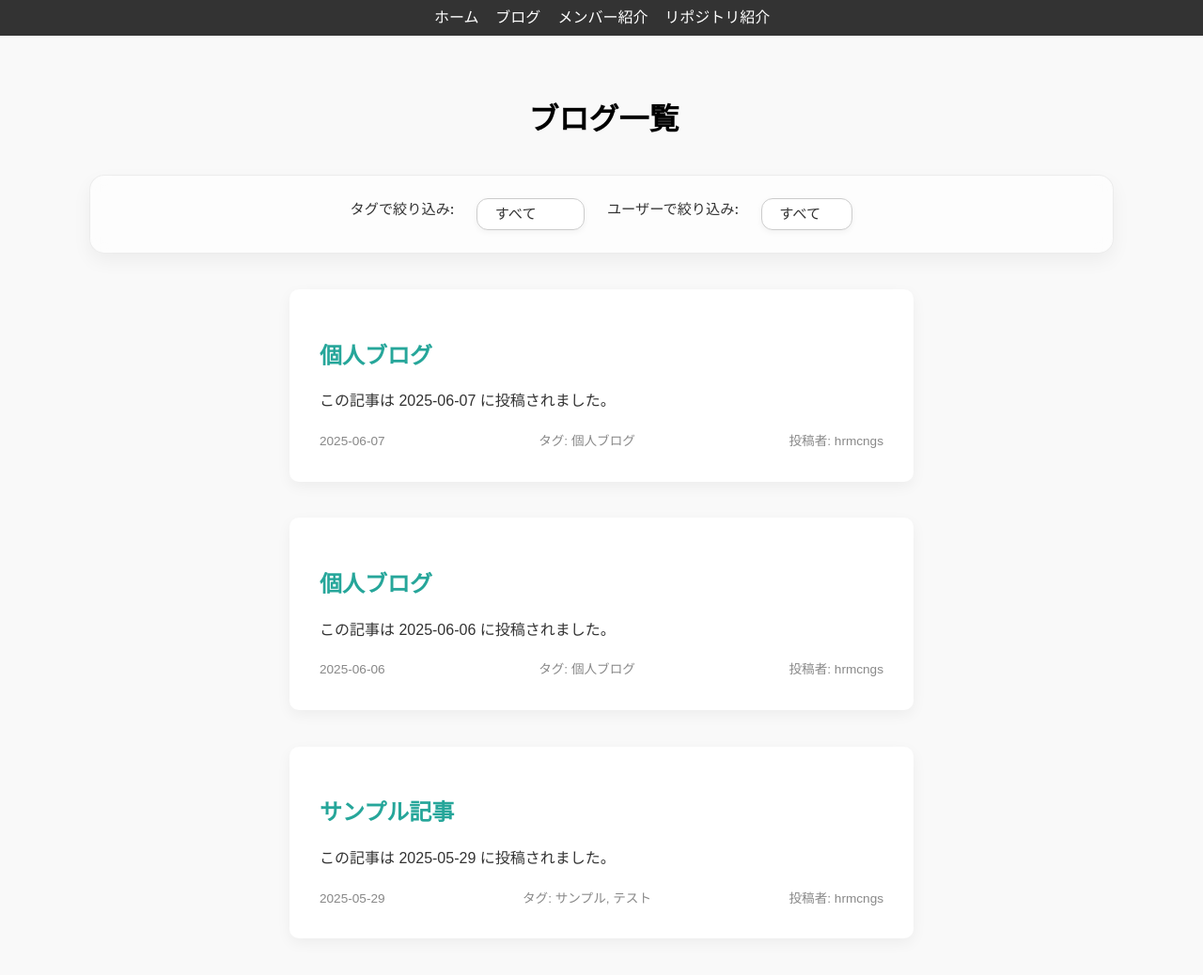
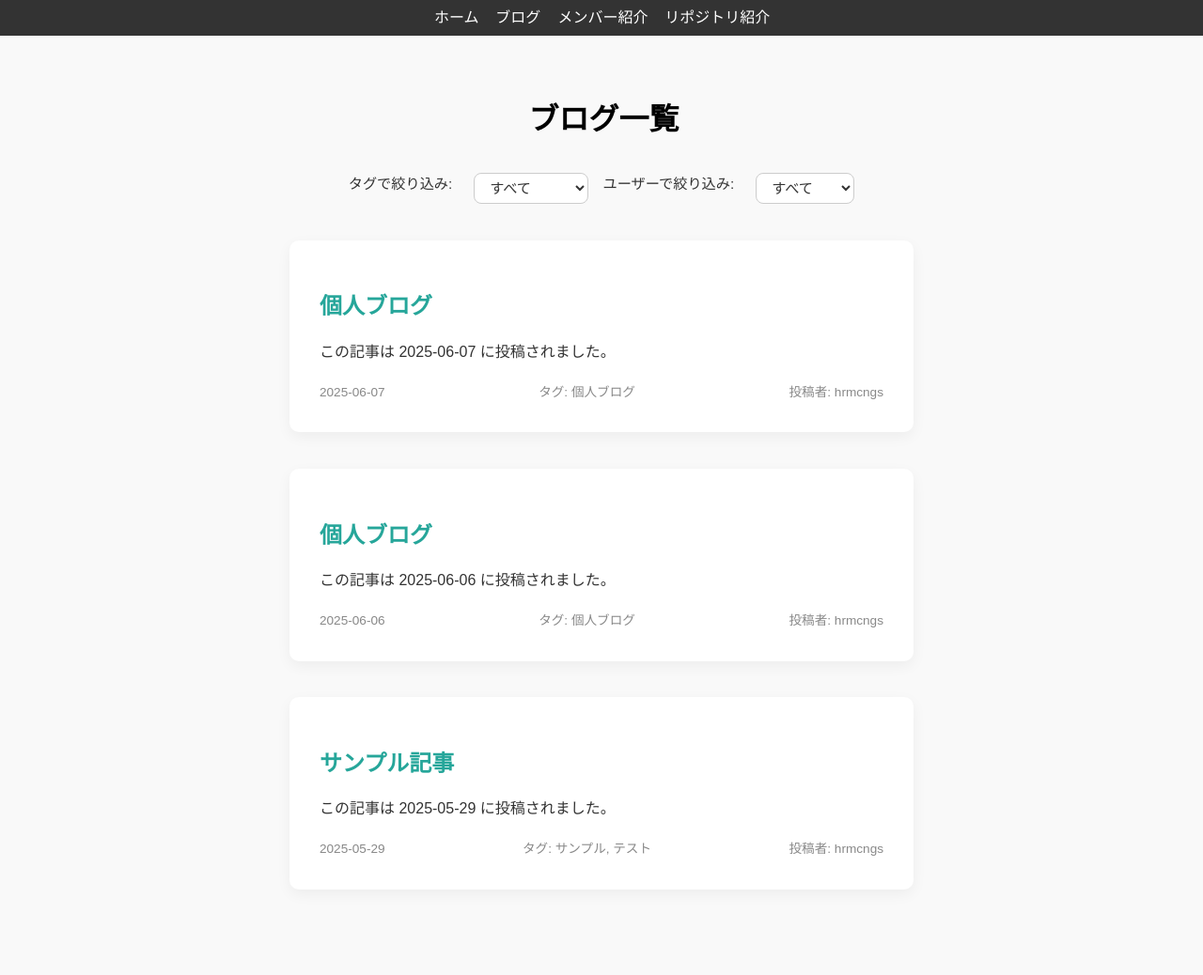
Before and after one commit to Drowse-Lab/Drowse-Lab, a Jekyll site: the page built from blog.html, in a window 1280 px wide. Shown: the whole page at 94% size. Built offline with Jekyll 4.4.1, drawn with Linux system fonts in a browser that asks for light colours; after the commit the page ends 985 px from its top, so only the background shows below that.

Commit message:
Update styles.css

```diff
--- a/assets/css/styles.css
+++ b/assets/css/styles.css
@@ -306,6 +306,37 @@ h1 {
   display: flex;
   flex-wrap: wrap;
   justify-content: center;
+  gap: 1em;
+  margin: 2em 0;
+  font-size: 0.95rem;
+}
+
+.filters label {
+  margin-right: 0.5em;
+  font-weight: 500;
+  color: #333;
+}
+
+.filters select {
+  padding: 0.4em 0.8em;
+  font-size: 0.95rem;
+  border: 1px solid #ccc;
+  border-radius: 8px;
+  background-color: white;
+  color: #333;
+  outline: none;
+  transition: border-color 0.2s, box-shadow 0.2s;
+}
+
+.filters select:focus {
+  border-color: #007aff;
+  box-shadow: 0 0 0 2px rgba(0,122,255,0.2);
+}
+
+/* .filters {
+  display: flex;
+  flex-wrap: wrap;
+  justify-content: center;
   gap: 1.5rem;
   padding: 1.5rem 2rem;
   margin: 2rem auto;
@@ -338,10 +369,10 @@ h1 {
 
 .filters select:focus {
   outline: none;
-  border-color: #007aff; /* Apple Blue */
+  border-color: #007aff;
   box-shadow: 0 0 0 3px rgba(0, 122, 255, 0.2);
 }
 
 .filters select:hover {
   border-color: #aaa;
-}
+} */
```
